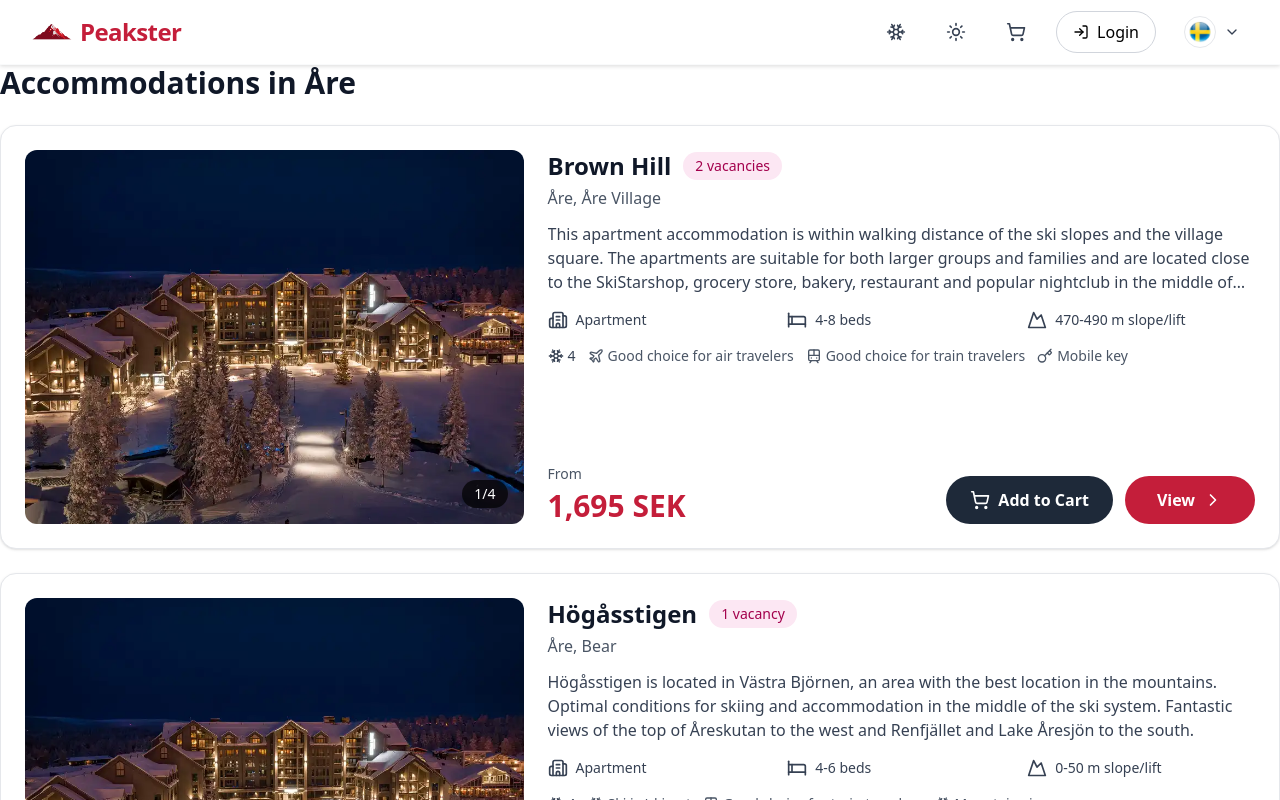
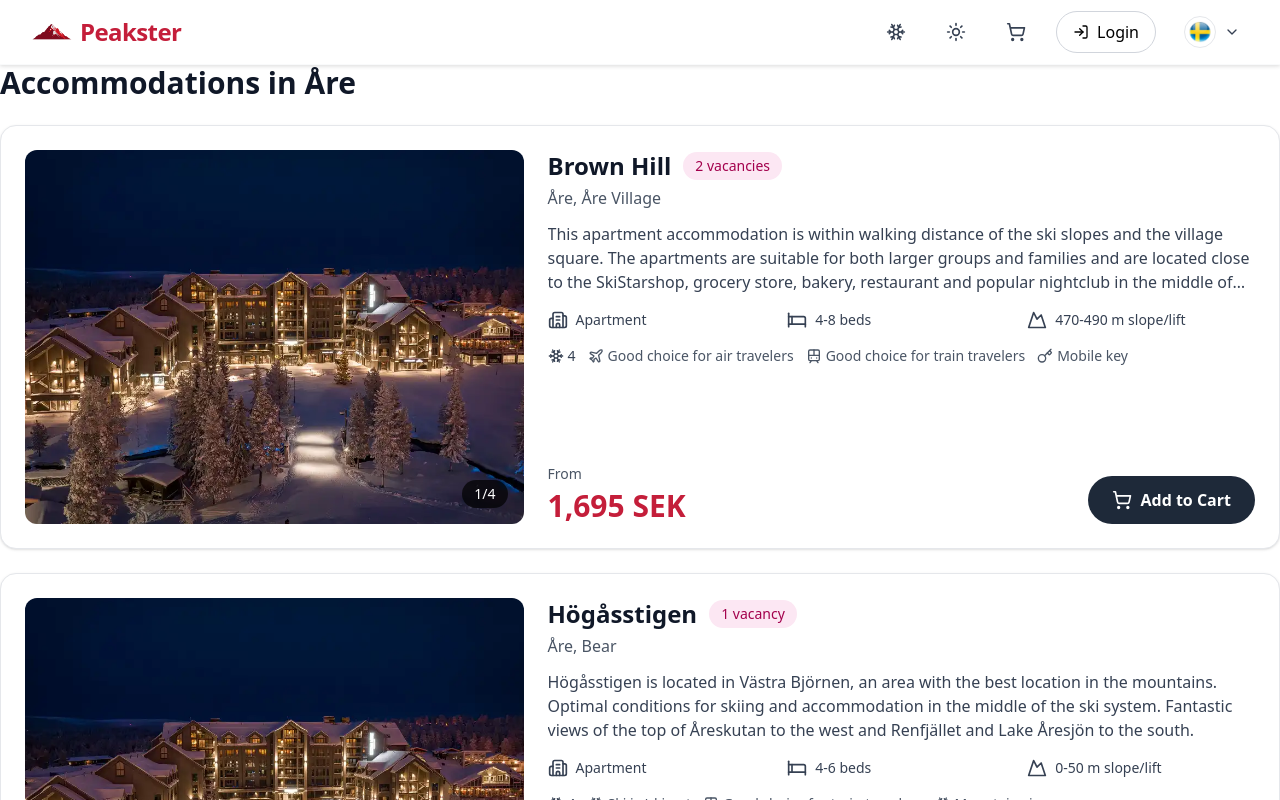
Before and after one commit to KaviSubi55/Works, a Next.js app: page /accommodation in a window 1280 px wide. Shown: the top 800 px of the page. Built offline with nearby package versions, Linux system fonts and the light colour scheme.

Commit message:
addedd changes

```diff
--- a/components/PackageCard/index.tsx
+++ b/components/PackageCard/index.tsx
@@ -108,7 +108,7 @@ const PackageCard: React.FC<PackageCardProps> = ({
             {recommended && (
               <div className="absolute top-0 left-0 bg-[#C41E3A] text-white px-4 py-2 flex items-center gap-2 z-10 font-bold">
                 <ThumbsUp className="w-5 h-5" />
-                SkiStar recommends
+                Peakster recommends
               </div>
             )}
 
--- a/components/PropertyCard/index.tsx
+++ b/components/PropertyCard/index.tsx
@@ -217,10 +217,7 @@ const PropertyCard: React.FC<PropertyCardProps> = ({
                 <ShoppingCart className="w-5 h-5" />
                 {isInCart ? 'Added!' : 'Add to Cart'}
               </button>
-              <button className="bg-[#C41E3A] text-white px-8 py-3 rounded-full font-bold hover:bg-[#A01830] transition-colors flex items-center gap-2">
-                View
-                <ChevronRight className="w-5 h-5" />
-              </button>
+
             </div>
           </div>
         </div>
--- a/components/SkiPassCard/index.tsx
+++ b/components/SkiPassCard/index.tsx
@@ -84,7 +84,7 @@ const SkiPassCard: React.FC<SkiPassCardProps> = ({
       <div className="p-6 border-b border-gray-200">
         {recommended && (
           <div className="inline-block bg-[#C41E3A] text-white px-3 py-1 rounded-full text-sm font-bold mb-3">
-            Recommended
+           Peakster Recommended
           </div>
         )}
         <h3 className="text-2xl font-bold text-gray-900 mb-2">{title}</h3>
```
